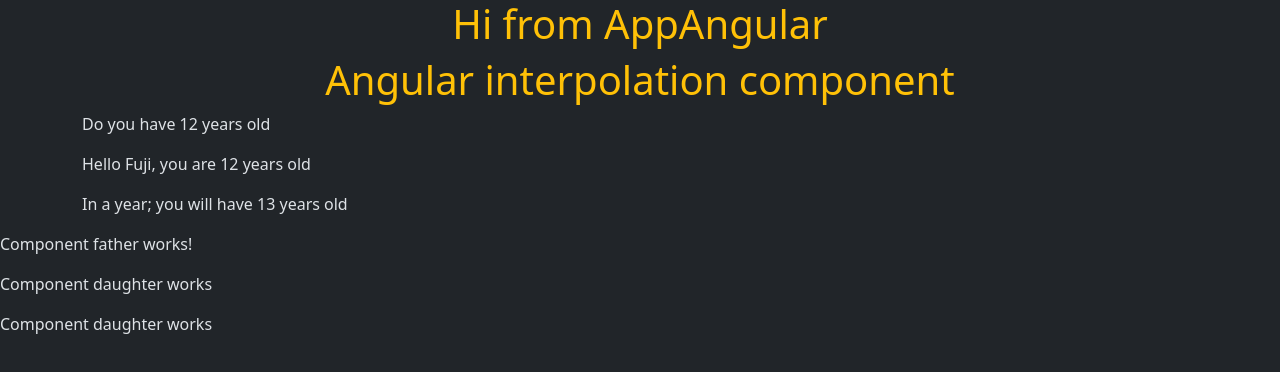
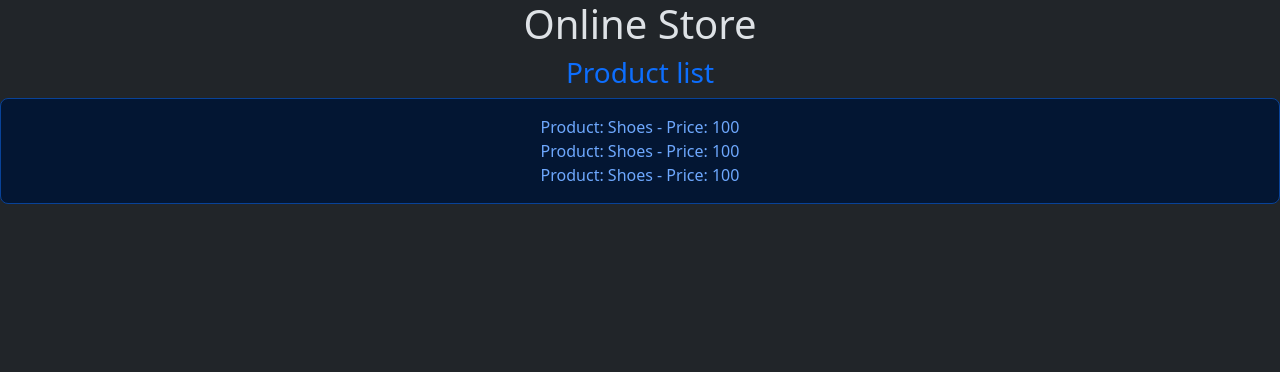
Before and after one commit to Maicolev/angular_courses, an Angular app in the folder init-app-angular/: page / in a window 1280 px wide. Shown: the top 372 px of the page. Built offline with nearby package versions, Linux system fonts and the light colour scheme.

Commit message:
product list

```diff
--- a/init-app-angular/src/app/app.component.html
+++ b/init-app-angular/src/app/app.component.html
@@ -1,9 +1,11 @@
 <div class="container">
-    <h1 class="text-center text-warning">{{title}}</h1>
+    <h1 class="text-center">{{title}}</h1>
 </div>
 
 <!--app-new-component></app-new-component>
-<app-new-component-inline></app-new-component-inline-->
+<app-new-component-inline></app-new-component-inline>
 <app-interpolation></app-interpolation>
 
-<app-father></app-father>
+<app-father></app-father-->
+
+<app-product-list-component class="text-center"></app-product-list-component>
--- a/init-app-angular/src/app/app.component.ts
+++ b/init-app-angular/src/app/app.component.ts
@@ -1,17 +1,19 @@
 import { Component } from '@angular/core';
 import { RouterOutlet } from '@angular/router';
-import { NewComponentComponent } from "./new-component/new-component.component";
-import { NewComponentInlineComponent } from "./new-component-inline/new-component-inline.component";
-import { InterpolationComponent } from "./interpolation/interpolation.component";
-import { FatherComponent } from "./father/father.component";
+import { ProductListComponentComponent } from "./product-list-component/product-list-component.component";
+//import { NewComponentComponent } from "./new-component/new-component.component";
+//import { NewComponentInlineComponent } from "./new-component-inline/new-component-inline.component";
+//import { InterpolationComponent } from "./interpolation/interpolation.component";
+//import { FatherComponent } from "./father/father.component";
 
 @Component({
   selector: 'app-root',
   standalone: true,
-  imports: [RouterOutlet, NewComponentComponent, NewComponentInlineComponent, InterpolationComponent, FatherComponent],
+  //imports: [RouterOutlet, NewComponentComponent, NewComponentInlineComponent, InterpolationComponent, FatherComponent],
+  imports: [RouterOutlet, ProductListComponentComponent],
   templateUrl: './app.component.html',
-  styleUrl: './app.component.css'
+  styleUrl: './app.component.css',
 })
 export class AppComponent {
-  title = 'Hi from AppAngular';
+  title = 'Online Store';
 }
--- /dev/null
+++ b/init-app-angular/src/app/product-list-component/product-component/product-component.component.html
@@ -0,0 +1 @@
+Product: {{product}} - Price: {{price}}
--- /dev/null
+++ b/init-app-angular/src/app/product-list-component/product-component/product-component.component.ts
@@ -0,0 +1,14 @@
+import { Component } from '@angular/core';
+
+@Component({
+  selector: 'app-product-component',
+  standalone: true,
+  imports: [],
+  templateUrl: './product-component.component.html',
+  styleUrl: './product-component.component.css'
+})
+export class ProductComponentComponent {
+ product = "Shoes";
+ price = 100;
+
+}
--- /dev/null
+++ b/init-app-angular/src/app/product-list-component/product-list-component.component.html
@@ -0,0 +1,11 @@
+ <h3 class="text-primary">{{title}}</h3>
+
+
+<div class="p-3 text-primary-emphasis bg-primary-subtle border border-primary-subtle rounded-3">
+    <app-product-component></app-product-component>
+    <br>
+    <app-product-component></app-product-component>
+    <br>
+    <app-product-component></app-product-component>
+    <br>
+</div>
--- /dev/null
+++ b/init-app-angular/src/app/product-list-component/product-list-component.component.ts
@@ -0,0 +1,13 @@
+import { Component } from '@angular/core';
+import { ProductComponentComponent } from './product-component/product-component.component';
+
+@Component({
+  selector: 'app-product-list-component',
+  standalone: true,
+  imports: [ProductComponentComponent],
+  templateUrl: './product-list-component.component.html',
+  styleUrl: './product-list-component.component.css'
+})
+export class ProductListComponentComponent {
+ title = 'Product list';
+}
```
Also changed, not shown: init-app-angular/src/app/product-list-component/product-component/product-component.component.css (added), init-app-angular/src/app/product-list-component/product-list-component.component.css (added).
